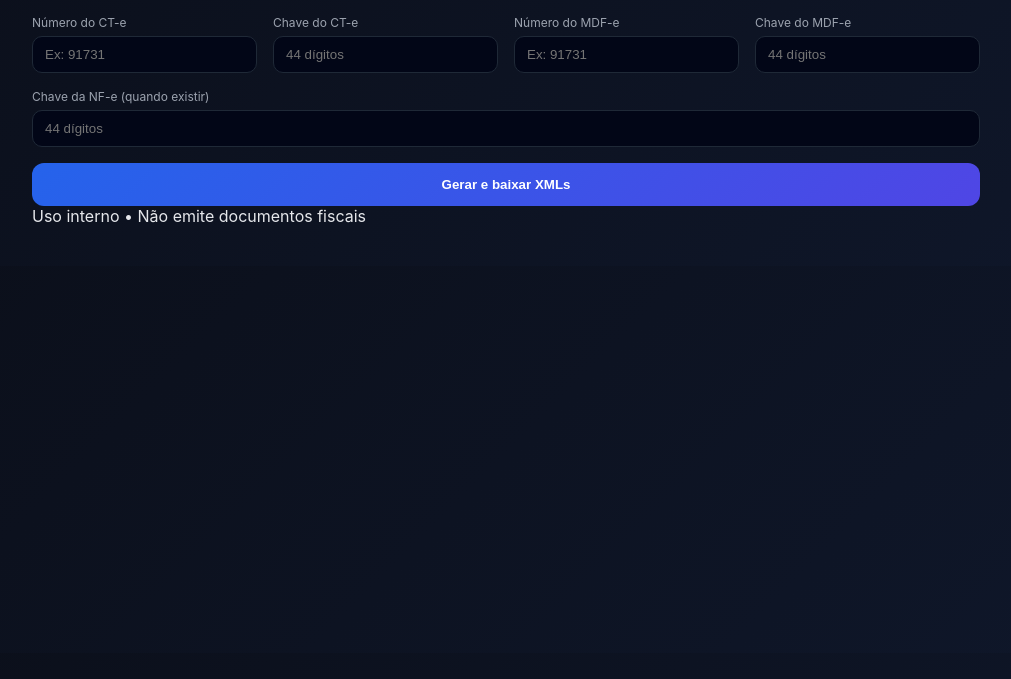
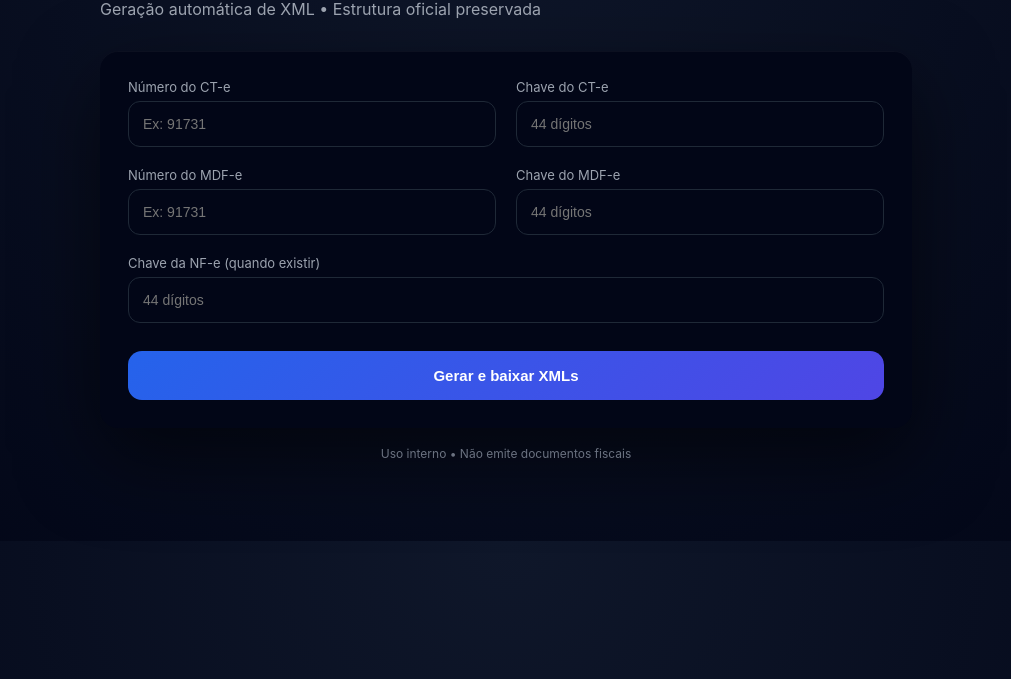
Before and after one commit to PreVendasNDD/XmlEditor, a plain HTML site: page index.html in a window 1280 px wide. Shown: the part 121-800 px from the top of the page, without its empty margins (134-1145 px from the left). Drawn offline with nearby package versions, Linux system fonts and the light colour scheme.

Commit message:
Update style.css

```diff
--- a/style.css
+++ b/style.css
@@ -1,58 +1,105 @@
-* { box-sizing: border-box; }
+* {
+  box-sizing: border-box;
+}
+
 body {
   margin: 0;
-  font-family: Inter, Arial, sans-serif;
-  background: linear-gradient(135deg,#0b0f1a,#0f172a);
+  font-family: Inter, system-ui, -apple-system, BlinkMacSystemFont, Arial, sans-serif;
+  background: radial-gradient(circle at top, #0f172a, #020617);
   color: #e5e7eb;
 }
-.app { max-width: 980px; margin: 40px auto; padding: 0 16px; }
-.top { margin-bottom: 24px; }
-.top h1 { margin: 0; font-size: 28px; }
-.top p { color: #9ca3af; }
 
-.panel {
+.app {
+  max-width: 860px;
+  margin: 80px auto;
+  padding: 0 24px;
+}
+
+.header {
+  margin-bottom: 32px;
+}
+
+.header h1 {
+  margin: 0;
+  font-size: 28px;
+  font-weight: 600;
+}
+
+.header p {
+  margin-top: 6px;
+  color: #9ca3af;
+}
+
+.card {
   background: #020617;
-  border-radius: 16px;
-  padding: 24px;
-  box-shadow: 0 20px 60px rgba(0,0,0,.4);
+  border-radius: 18px;
+  padding: 28px;
+  box-shadow:
+    0 30px 80px rgba(0, 0, 0, 0.55),
+    inset 0 1px 0 rgba(255, 255, 255, 0.04);
 }
 
 .grid {
   display: grid;
-  grid-template-columns: repeat(4,1fr);
-  gap: 16px;
-  margin-bottom: 16px;
+  grid-template-columns: repeat(2, 1fr);
+  gap: 20px;
 }
-.grid .full { grid-column: span 4; }
 
-.card label {
+.field label {
   display: block;
-  font-size: 12px;
+  font-size: 13px;
   color: #9ca3af;
   margin-bottom: 6px;
 }
-.card input {
+
+.field input {
   width: 100%;
-  padding: 10px 12px;
-  border-radius: 10px;
+  padding: 14px 14px;
+  border-radius: 12px;
   border: 1px solid #1f2937;
   background: #020617;
-  color: #e5e7eb;
+  color: #f9fafb;
+  font-size: 14px;
+}
+
+.field input:focus {
+  outline: none;
+  border-color: #3b82f6;
+}
+
+.field.full {
+  grid-column: span 2;
 }
 
 button {
+  margin-top: 28px;
   width: 100%;
-  padding: 14px;
+  padding: 16px;
   border: none;
-  border-radius: 12px;
-  background: linear-gradient(135deg,#2563eb,#4f46e5);
+  border-radius: 14px;
+  background: linear-gradient(135deg, #2563eb, #4f46e5);
   color: #fff;
+  font-size: 15px;
   font-weight: 600;
   cursor: pointer;
 }
-button:hover { opacity: .9; }
 
-@media (max-width: 900px) {
-  .grid { grid-template-columns: 1fr; }
-  .grid .full { grid-column: span 1; }
+button:hover {
+  opacity: 0.92;
 }
+
+.footer {
+  margin-top: 18px;
+  text-align: center;
+  font-size: 12px;
+  color: #6b7280;
+}
+
+@media (max-width: 700px) {
+  .grid {
+    grid-template-columns: 1fr;
+  }
+  .field.full {
+    grid-column: span 1;
+  }
+}
```
